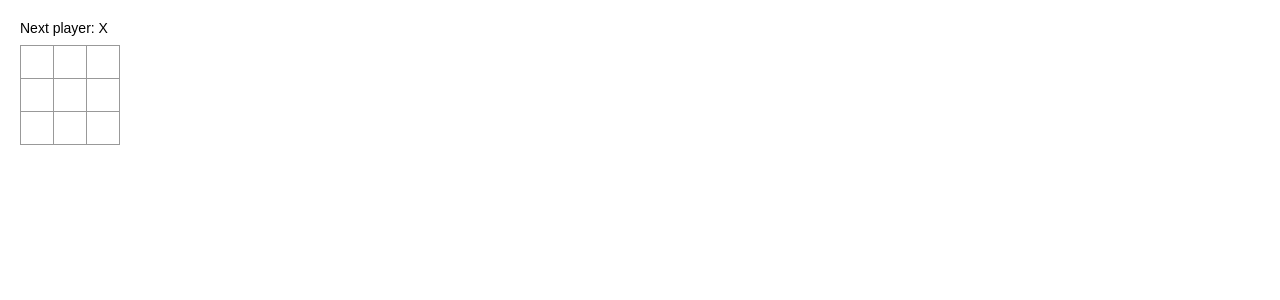
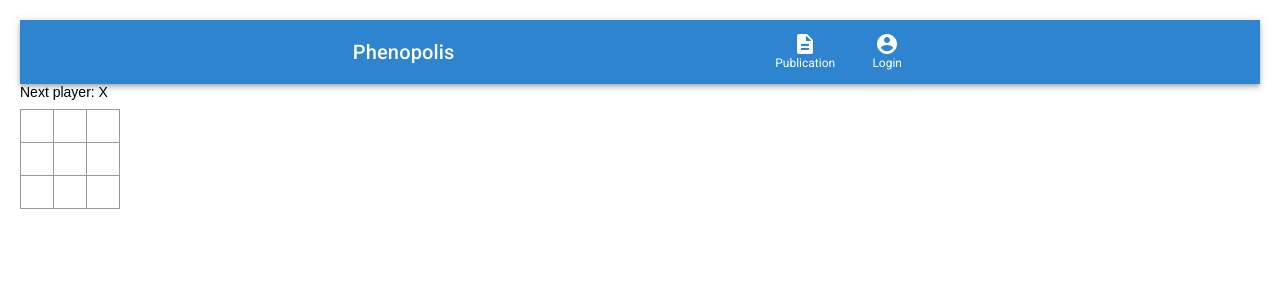
Before and after one commit to phenopolis/phenopolis_genomics_browser, a React (Create React App) app: page /LearnReact in a window 1280 px wide. Shown: the top 300 px of the page. Built offline with nearby package versions, Linux system fonts and the light colour scheme.

Commit message:
set Appbar a global component in App.js.

```diff
--- a/src/App.js
+++ b/src/App.js
@@ -1,5 +1,6 @@
 import React from 'react';
 import LearnReact from './page/LearnReact';
+import HomeAppBar from './components/Home/HomeAppBar';
 import Home from './page/Home';
 import { BrowserRouter as Router, Route, Link } from 'react-router-dom';
 
@@ -10,6 +11,7 @@ function App() {
 	return (
 		<Router>
 			<div>
+				<HomeAppBar />
 				<Route exact path='/' component={Home} />
 				<Route path='/about' component={About} />
 				<Route path='/topics' component={Topics} />
--- a/src/page/Home.js
+++ b/src/page/Home.js
@@ -1,6 +1,5 @@
 import React from 'react';
 import CssBaseline from '@material-ui/core/CssBaseline';
-import HomeAppBar from '../components/Home/HomeAppBar';
 import HomeMainPart from '../components/Home/HomeMainPart';
 
 class Home extends React.Component {
@@ -8,7 +7,7 @@ class Home extends React.Component {
 		return (
 			<React.Fragment>
 				<CssBaseline />
-				<HomeAppBar />
+
 				<HomeMainPart />
 			</React.Fragment>
 		);
```
